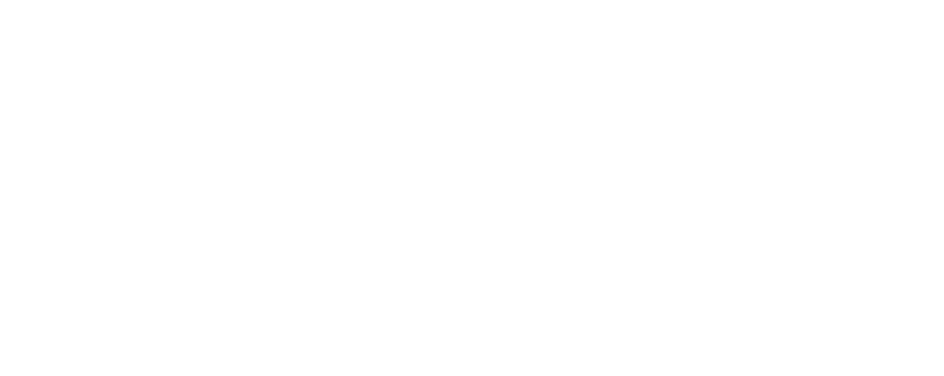
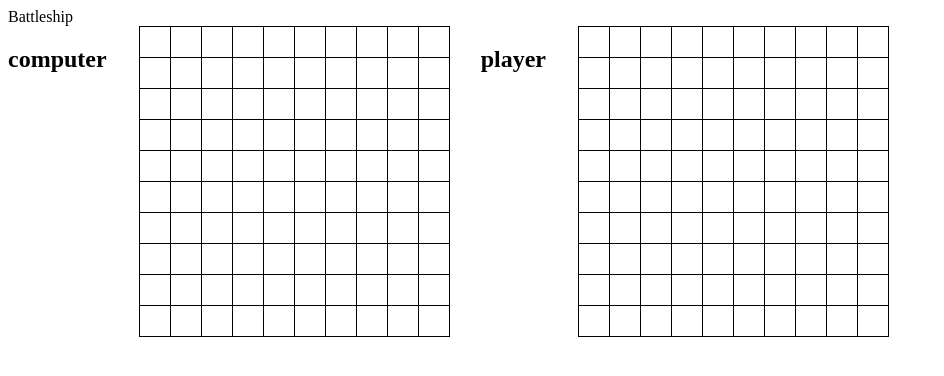
Before and after one commit to hspark220/battleship, a website built with webpack: page src/template.html in a window 1280 px wide. Shown: the whole page, without its empty margins (0-944 px from the left). Built offline with nearby package versions, Linux system fonts and the light colour scheme.

Commit message:
Make a visual ui

```diff
--- a/src/gameboard.js
+++ b/src/gameboard.js
@@ -19,7 +19,7 @@
 
     const placeShip = (x,y, length, direction) => {
         if (x < 0 || y < 0 || x > 10 || y > 10 || isNaN(x) || isNaN(y)) return null;
-        const ship = new Ship(length);
+        const ship = Ship(length);
         _shipCount += length;
         if (direction == 'x') {
             if (x + length > board[y].length) {return null}
@@ -37,7 +37,7 @@
     }
 
     const receiveAttack = (x, y) => {
-        if(x < 0 || y < 0 || x > 10 || y > 10 || isNaN(x) || isNaN(y)) return null;
+        if(x < 0 || y < 0 || x >= 10 || y >= 10 || isNaN(x) || isNaN(y)) return null;
         if (board[x][y] == 'hit' || board[x][y] == 'miss') return null
 
         if (typeof(board[x][y]) != 'object' || board[x][y] == null) {
@@ -56,7 +56,13 @@
         return false
     }
 
-    return {board, placeShip, receiveAttack, allShipSank}
+    const getColor = (x,y) => {
+        if (board[x][y] == 'miss') return '#94a3b8';
+        else if (board[x][y] == 'hit') return '#ef4444';
+        else return '#f8fafc';
+    }
+
+    return {board, placeShip, receiveAttack, allShipSank, getColor}
 };
 
 export default Gameboard;
--- a/src/index.js
+++ b/src/index.js
@@ -0,0 +1,51 @@
+import './style.css';
+import Player from "./player";
+import Gameboard from "./gameboard";
+
+const player1 = Player('player1');
+const computer = Player('computer');
+const playerBoard = Gameboard();
+const computerBoard = Gameboard();
+playerBoard.placeShip(0,0,3,'x');
+computerBoard.placeShip(0,0,3,'x');
+
+let turn = 0;
+
+const board1 = document.querySelector('.board-1');
+const board2 = document.querySelector('.board-2');
+
+for (let i = 0; i < 10; i++) {
+    for (let j = 0; j < 10; j++) {
+        const box = document.createElement('div');
+        box.setAttribute('class',`box-ai`)
+        box.setAttribute('id',`board2:x${i}y${j}`)
+        board2.append(box);
+    }
+}
+
+for (let i = 0; i < 10; i++) {
+    for (let j = 0; j < 10; j++) {
+        const box = document.createElement('div');
+        box.setAttribute('class',`box`)
+        box.setAttribute('id',`board1:x${i}y${j}`)
+        box.addEventListener('click', (e) => {
+            if (turn == 0) {
+                if (player1.attack(i, j, computerBoard) != null) {
+                    //players move
+                    player1.attack(i, j, computerBoard);
+                    box.style.backgroundColor = computerBoard.getColor(i,j);
+                    if (computerBoard.allShipSank()) console.log('Game Ended! player wins');
+
+                    //computers move
+                    const computerMove = computer.aiAttack(playerBoard);
+                    const compBox = document.getElementById(`board2:x${computerMove.charAt(11)}y${computerMove.charAt(15)}`)
+                    compBox.style.backgroundColor = playerBoard.getColor(computerMove.charAt(11),computerMove.charAt(15));
+                    if (playerBoard.allShipSank()) console.log('Game Ended! computer wins')
+                } else {
+                    console.log('invalid move')
+                }
+            }
+        });
+        board1.append(box);
+    }
+}
--- a/src/player.js
+++ b/src/player.js
@@ -37,7 +37,7 @@
     }
 
     const isLegalMove = (x, y, board) => {
-        if(x < 0 || y < 0 || x > 10 || y > 10 || isNaN(x) || isNaN(y)) return false;
+        if(x < 0 || y < 0 || x >= 10 || y >= 10 || isNaN(x) || isNaN(y)) return false;
         if (board.board[x][y] == 'hit' || board.board[x][y] == 'miss') return false;
         return true;
     }
--- /dev/null
+++ b/src/style.css
@@ -0,0 +1,30 @@
+.gameboard {
+    display: flex;
+    gap: 2rem;
+}
+
+.board-1, .board-2 {
+    display: flex;
+    flex-wrap: wrap;
+    width: 310px;
+}
+
+.box {
+    outline: 1px solid;
+    margin-top: 1px;
+    margin-left: 1px;
+    width: 30px;
+    height: 30px;
+}
+
+.box:hover {
+    background-color: rgb(177, 175, 175);
+}
+
+.box-ai {
+    outline: 1px solid;
+    margin-top: 1px;
+    margin-left: 1px;
+    width: 30px;
+    height: 30px;
+}
--- a/src/template.html
+++ b/src/template.html
@@ -7,6 +7,22 @@
     <title>battleship</title>
 </head>
 <body>
+    <header>
+        Battleship
+    </header>
+
+    <div class="gameboard">
+        <h2>computer</h2>
+        <div class="board-1">
+
+
+        </div>
+        <h2>player</h2>
+        <div class="board-2">
+
+
+        </div>
+    </div>
 
 </body>
 </html>
```
Also changed, not shown: package.json (+5 -2 lines), src/game.js (added, +8 -0 lines), src/tests/gameboard.test.js (+11 -0 lines), dist/index.bundle.js, dist/index.html, dist/runtime.bundle.js, 1 other file.
